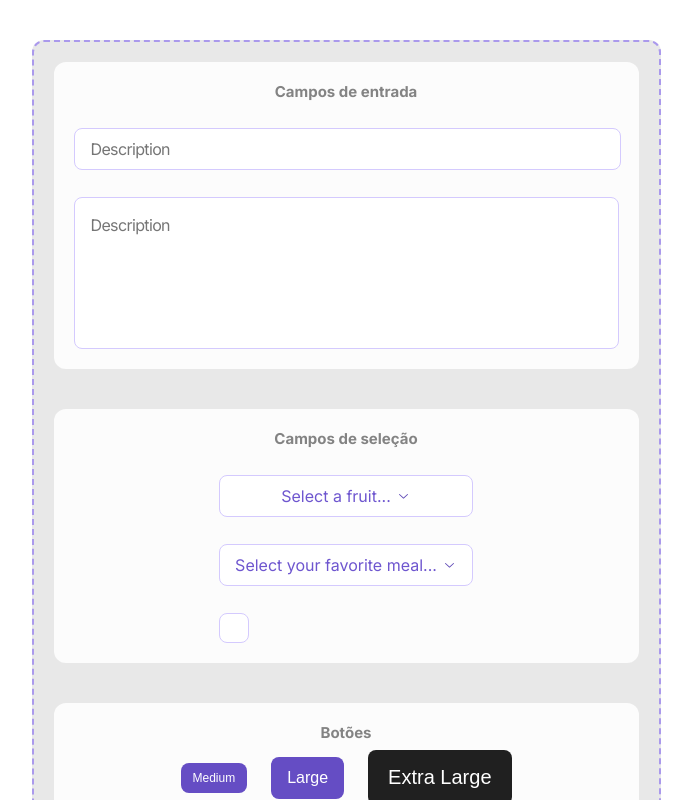
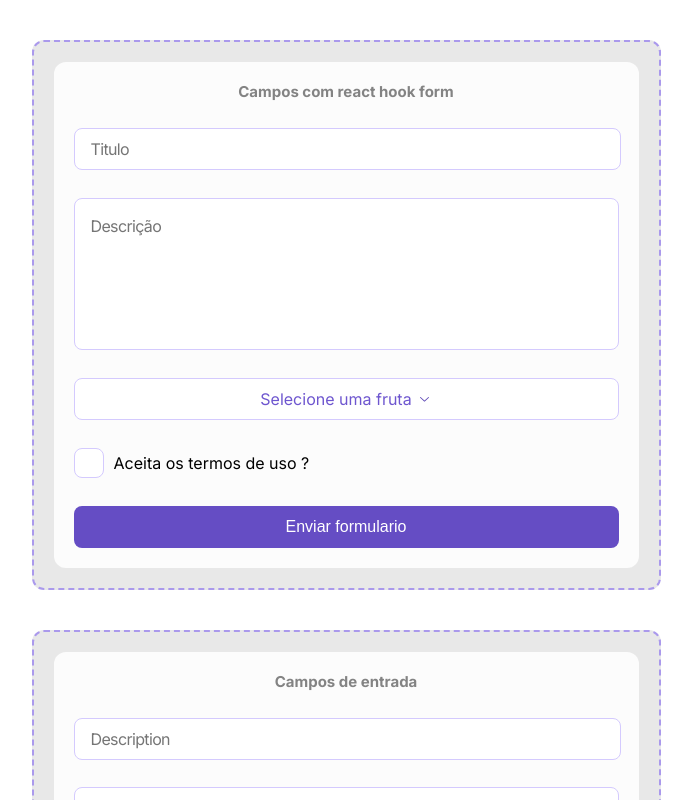
Before and after one commit to MarcosSantosLocX/stitches-with-radix, a Next.js app: page / in a window 1280 px wide. Shown: the top 800 px of the page, without its empty margins (294-986 px from the left). Built offline with nearby package versions, Linux system fonts and the light colour scheme.

Commit message:
feat: use fields with react hook form and zod validation

```diff
--- a/package.json
+++ b/package.json
@@ -9,6 +9,7 @@
     "lint": "next lint"
   },
   "dependencies": {
+    "@hookform/resolvers": "^3.1.0",
     "@radix-ui/colors": "^0.1.8",
     "@radix-ui/react-checkbox": "^1.0.4",
     "@radix-ui/react-icons": "^1.3.0",
@@ -23,6 +24,7 @@
     "next": "13.4.3",
     "react": "18.2.0",
     "react-dom": "18.2.0",
+    "react-hook-form": "^7.44.2",
     "typescript": "5.0.4",
     "zod": "^3.21.4"
   }
--- /dev/null
+++ b/src/common/components/context/with-react-hook-form/RHF.tsx
@@ -0,0 +1,105 @@
+import * as React from 'react'
+import { useForm, Controller } from 'react-hook-form'
+import { zodResolver } from '@hookform/resolvers/zod';
+
+import FieldFeedback from "@/common/components/form/FieldFeedback/FieldFeedback";
+import { TextField } from "@/common/components/form/TextField/TextField";
+import { TextArea }  from "@/common/components/form/TextArea/TextArea";
+import { Select } from "@/common/components/form/Select/Select";
+import { Button } from "@/common/components/structure/Button/Button";
+import { Heading } from "@/common/components/structure/Typography/Typography";
+
+import { formSchema } from "./validationSchema";
+import type { FormFields } from "./validationSchema";
+
+import * as S from "./styles";
+import { Checkbox } from '../../form/Checkbox/Checkbox';
+
+const fruitsOptions = [
+  { value: 'apple', label: 'Apple' },
+  { value: 'banana', label: 'Banana' },
+  { value: 'blueberry', label: 'Blueberry' },
+  { value: 'grapes', label: 'Grapes' },
+  { value: 'pineapple', label: 'Pineapple' }
+]
+
+export default function RHF() {
+  const form = useForm<FormFields>({
+    defaultValues: {
+      termUsage: false,
+    },
+    resolver: zodResolver(formSchema),
+  });
+
+  const onSubmit = (formFields: FormFields) => {
+    console.log(formFields);
+  }
+
+  return (
+    <S.CardGroup>
+      <S.Card>
+        <Heading as="h2">Campos com react hook form</Heading>
+
+        <br />
+
+        <form onSubmit={form.handleSubmit(onSubmit)} style={{ display: 'contents' }}>
+
+          <FieldFeedback error={form.formState.errors.title}>
+            <TextField {...form.register('title')} placeholder="Titulo" />
+          </FieldFeedback>
+
+
+          <FieldFeedback error={form.formState.errors.description}>
+            <TextArea
+              {...form.register('description')}
+              placeholder="Descrição"
+            />
+          </FieldFeedback>
+
+
+          <FieldFeedback error={form.formState.errors.fruit}>
+            <Controller
+              name='fruit'
+              control={form.control}
+              render={({ field }) => (
+                <Select
+                  ariaLabel="Fruit"
+                  placeholder="Selecione uma fruta"
+                  options={fruitsOptions}
+                  onValueChange={(value) => {
+                    field.onChange({ target: { name: field.name, value } })
+                  }}
+                  {...field}
+                />
+              )}
+            />
+          </FieldFeedback>
+
+          <FieldFeedback error={form.formState.errors.termUsage}>
+            <div style={{ display: 'flex', gap: '10px', alignItems: 'center' }}>
+              <Controller
+                name='termUsage'
+                control={form.control}
+                render={({ field: { value, onChange, name } }) => (
+                  <Checkbox
+                    name={name}
+                    checked={value}
+                    onCheckedChange={(value) => {
+                      console.log({ name, value });
+                      onChange({ target: { name, value } })
+                    }}
+                  />
+                )}
+              />
+              <S.TermUsage>Aceita os termos de uso ?</S.TermUsage>
+            </div>
+          </FieldFeedback>
+
+          <Button type="submit" color="violet" size='lg'>
+            Enviar formulario
+          </Button>
+        </form>
+      </S.Card>
+    </S.CardGroup>
+  );
+}
--- /dev/null
+++ b/src/common/components/context/with-react-hook-form/styles.ts
@@ -0,0 +1,31 @@
+import { styled } from '@/styles/stitches.config'
+
+export const CardGroup = styled('div', {
+  width: "100%",
+  display: 'grid',
+  rowGap: '$10'
+});
+
+export const Card = styled('div', {
+  display: 'grid',
+  justifyContent: 'center',
+  gap: '$2',
+  background: '$gray1',
+  padding: '$5',
+  border: 'none',
+  borderRadius: '$3',
+  textAlign: 'center'
+});
+
+export const GroupButton = styled('div', {
+  display: 'flex',
+  justifyContent: 'center',
+  alignItems: 'center',
+  gap: '$6'
+});
+
+
+export const TermUsage = styled('span', {
+  fontFamily: '$system',
+  fontSize: '$4'
+})
--- /dev/null
+++ b/src/common/components/context/with-react-hook-form/validationSchema.ts
@@ -0,0 +1,24 @@
+import * as z from 'zod';
+
+export const formSchema = z.object({
+  title: z
+    .string({
+      required_error: 'Campo obrigatório'
+    })
+    .min(5, {
+      message: 'O titulo deve conter no mínimo 5 letras'
+    }),
+  description: z
+    .string({
+      required_error: 'Campo obrigatório'
+    })
+    .min(10, {
+      message: 'A Descrição deve conter no mínimo 10 letras'
+    }),
+  fruit: z.string({
+    required_error: 'Campo obrigatório'
+  }),
+  termUsage: z.boolean(),
+});
+
+export type FormFields = z.infer<typeof formSchema>;
--- a/src/common/modules/examples/examples.tsx
+++ b/src/common/modules/examples/examples.tsx
@@ -1,13 +1,19 @@
 import * as React from 'react'
 
 import Playground from '@/common/components/context/components-use-cases/Playground';
+import RHF from '@/common/components/context/with-react-hook-form/RHF';
 
 import * as S from "./examples.styles";
 
 export default function Home() {
   return (
-    <S.Container size="2">
-      <Playground />
-    </S.Container>
+    <>
+      <S.Container size="2">
+        <RHF />
+      </S.Container>
+      <S.Container size="2">
+        <Playground />
+      </S.Container>
+    </>
   );
 }
```
Also changed, not shown: 1 other file (tests, documents, lock files or other folders).
